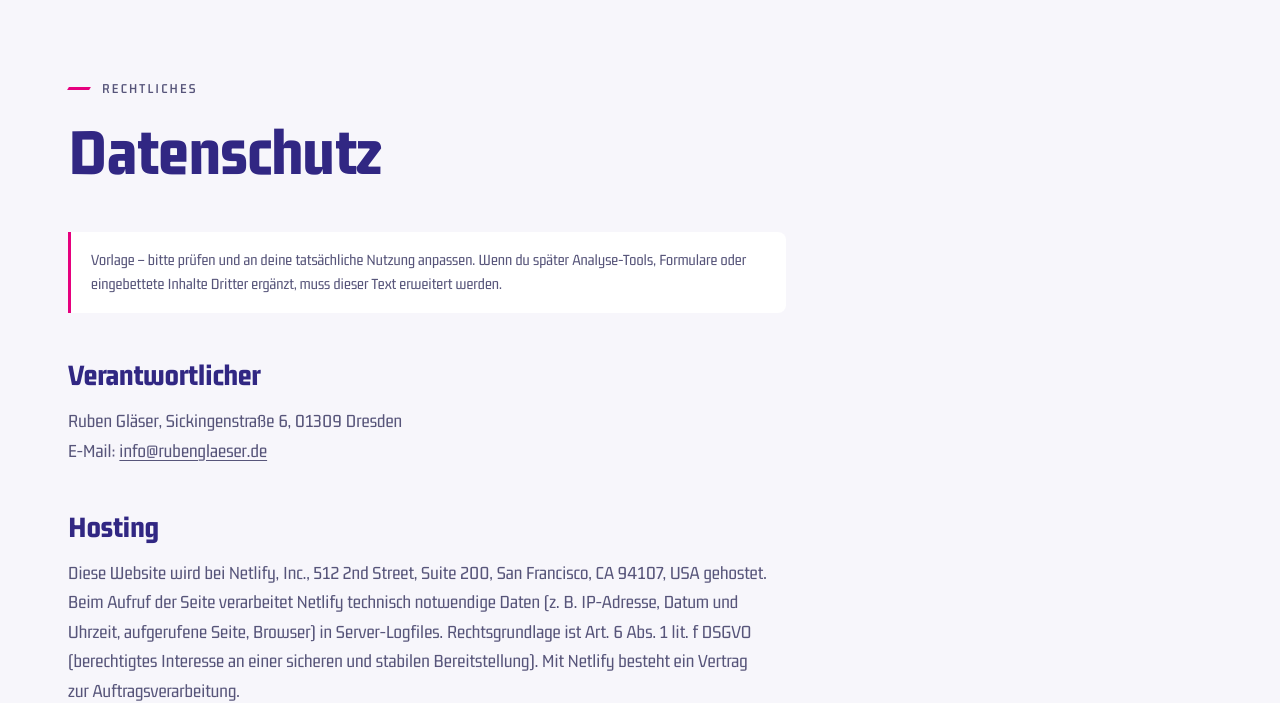
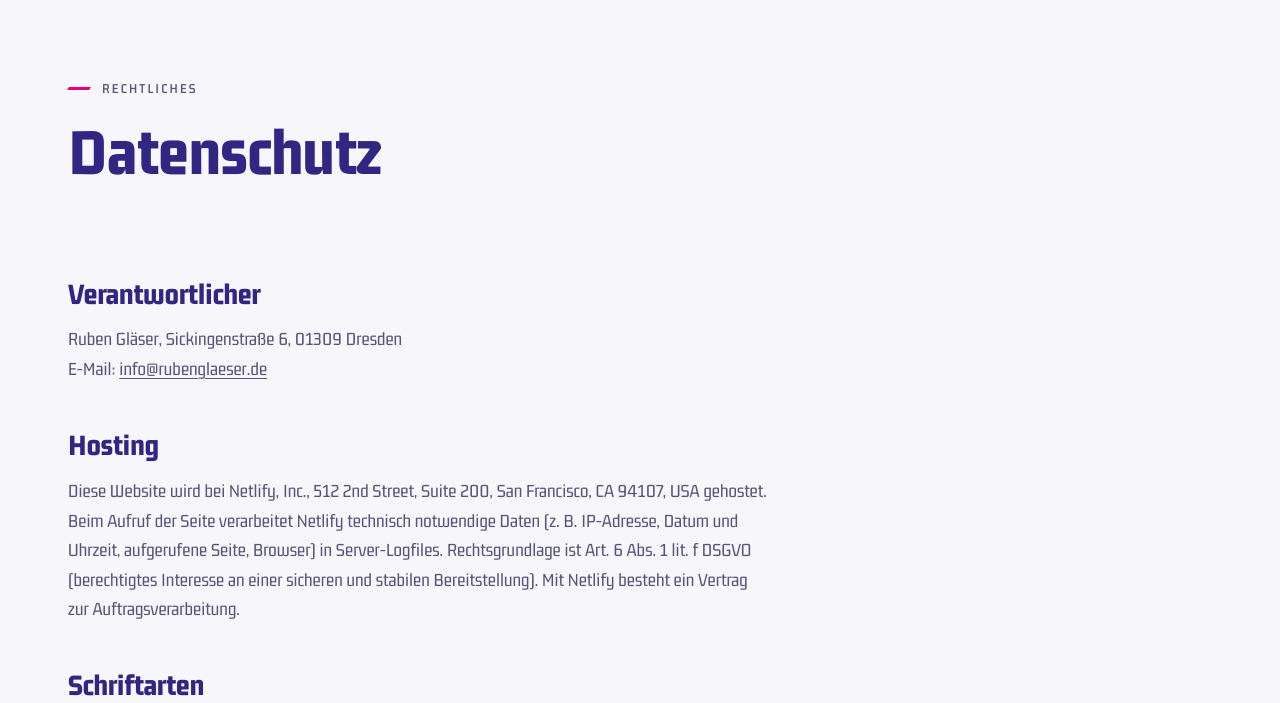
Before and after one commit to rubenglaeser1977/rubenglaeser-webseite, a plain HTML site: page datenschutz.html in a window 1280 px wide. Shown: the part 113-816 px from the top of the page. Drawn offline with Linux system fonts and the light colour scheme.

Commit message:
Update datenschutz.html to remove template note
Removed template note for data protection page.

```diff
--- a/datenschutz.html
+++ b/datenschutz.html
@@ -31,7 +31,6 @@
 <main id="main">
 <section class="page-head container"><span class="eyebrow">Rechtliches</span><h1>Datenschutz</h1></section>
 <div class="container"><div class="prose">
-<p class="note">Vorlage – bitte prüfen und an deine tatsächliche Nutzung anpassen. Wenn du später Analyse-Tools, Formulare oder eingebettete Inhalte Dritter ergänzt, muss dieser Text erweitert werden.</p>
 <h2>Verantwortlicher</h2>
 <p>Ruben Gläser, Sickingenstraße 6, 01309 Dresden<br>E-Mail: <a href="#" data-email data-email-text>info@rubenglaeser.de</a></p>
 <h2>Hosting</h2>
```
